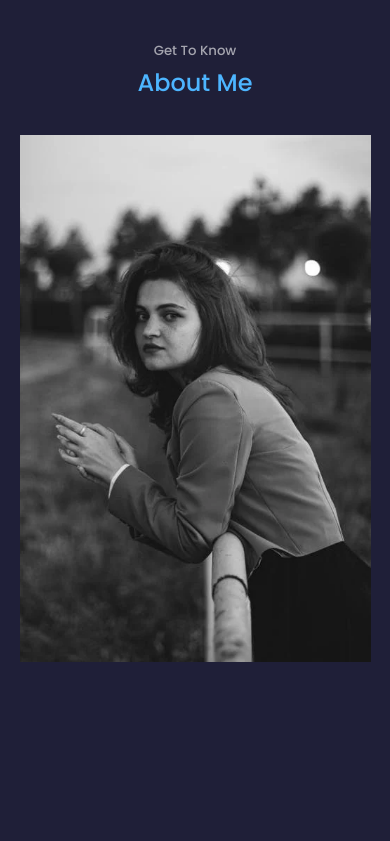
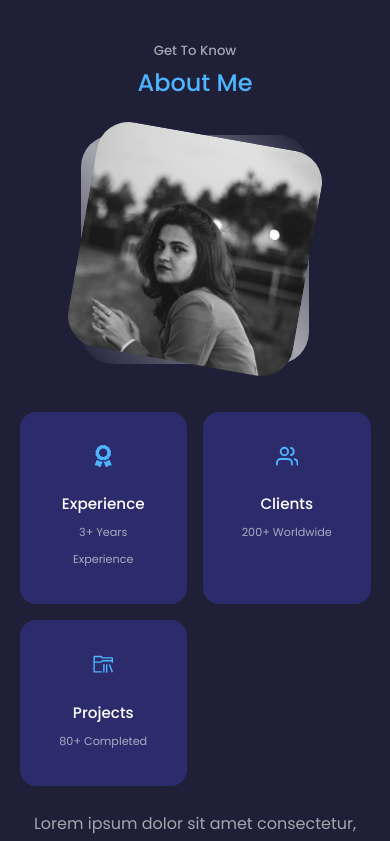
Before and after one commit to Nozgood/react-portfolio, a React (Create React App) app: page / in a window 390 px wide. Shown: the part 900-1741 px from the top of the page. Built offline with nearby package versions, Linux system fonts and the light colour scheme.

Commit message:
about card

```diff
--- a/src/components/about/About.jsx
+++ b/src/components/about/About.jsx
@@ -1,5 +1,9 @@
 import React from 'react'
 import Me from '../../assets/pas-moi-test.webp';
+import { FaAward } from 'react-icons/fa';
+import { FiUsers } from 'react-icons/fi';
+import { VscFolderLibrary } from 'react-icons/vsc';
+
 const About = () => {
   return (
     <section id='about'>
@@ -9,13 +13,34 @@ const About = () => {
       <div className="container about__container">
         <div className="about__me">
         <div className="about__me-img">
-          <img src={Me} alt="Moi qui sourit" />
+          <img src={Me} alt="About Image" />
         </div>
 
         </div>
 
         <div className="about__content">
+          <div className="about__cards">
+            <article className='about__card'>
+            <FaAward className='about__icon'/>
+              <h5>Experience</h5>
+              <small>3+ Years Experience</small>
+            </article>
+            <article className='about__card'>
+            <FiUsers className='about__icon'/>
+              <h5>Clients</h5>
+              <small>200+ Worldwide</small>
+            </article>
+            <article className='about__card'>
+            <VscFolderLibrary className='about__icon'/>
+              <h5>Projects</h5>
+              <small>80+ Completed</small>
+            </article>
+          </div>
 
+          <p>
+            Lorem ipsum dolor sit amet consectetur, adipisicing elit. Corporis itaque vitae quae, aut, odio cum obcaecati dolores velit delectus autem ducimus sapiente nemo, quos officiis! Omnis velit assumenda eius quam!
+          </p>
+          <a href="#contact" className='btn btn-primary'> Let's Talk </a>
         </div>
       </div>
     </section>
--- a/src/index.css
+++ b/src/index.css
@@ -1,4 +1,91 @@
 @import url("https://fonts.googleapis.com/css2?family=Poppins:wght@300;400;500&display=swap");
+.about__container {
+  display: grid;
+  grid-template-columns: 35% 50%;
+  gap: 15%;
+}
+.about__me {
+  width: 100%;
+  aspect-ratio: 1/1;
+  border-radius: 2rem;
+  background: linear-gradient(45deg, transparent, rgba(255, 255, 255, 0.6), transparent);
+  display: grid;
+  place-items: center;
+}
+.about__me-img {
+  border-radius: 2rem;
+  overflow: hidden;
+  transform: rotate(10deg);
+  height: 100%;
+  transition: all 400ms ease;
+}
+.about__me-img:hover {
+  transform: rotate(0);
+}
+.about__cards {
+  display: grid;
+  grid-template-columns: repeat(3, 1fr);
+  gap: 1.5rem;
+}
+.about__card {
+  background: #2c2c6c;
+  border: 1px solid transparent;
+  border-radius: 1rem;
+  padding: 2rem;
+  text-align: center;
+  transition: all 400ms ease;
+}
+.about__card h5 {
+  font-size: 0.95rem;
+}
+.about__card small {
+  font-size: 0.7rem;
+  color: rgba(255, 255, 255, 0.6);
+}
+.about__card:hover {
+  background: transparent;
+  border-color: rgba(77, 181, 255, 0.4);
+  cursor: default;
+}
+.about__icon {
+  color: #4db5ff;
+  font-size: 1.4rem;
+  margin-bottom: 1rem;
+}
+.about__content p {
+  margin: 2rem 0 2.6rem;
+  color: rgba(255, 255, 255, 0.6);
+}
+
+@media screen and (max-width: 1024px) {
+  .about__container {
+    grid-template-columns: 1fr;
+    gap: 0;
+  }
+  .about__me {
+    width: 50%;
+    margin: 2rem auto 4rem;
+  }
+  .about__content p {
+    margin: 1rem 0 1.5rem;
+  }
+}
+@media screen and (max-width: 600px) {
+  .about__me {
+    width: 65%;
+    margin: 0 auto 3rem;
+  }
+  .about__cards {
+    grid-template-columns: 1fr 1fr;
+    gap: 1rem;
+  }
+  .about__content {
+    text-align: center;
+  }
+  .about__content p {
+    margin: 1.5rem 0;
+  }
+}
 header {
   height: 100vh;
   padding-top: 7rem;
--- a/src/sass/pages/_about.scss
+++ b/src/sass/pages/_about.scss
@@ -0,0 +1,121 @@
+@import '../utils/variables';
+
+.about {
+    &__container {
+        display: grid;
+        grid-template-columns: 35% 50%;
+        gap: 15%;
+    }
+
+    &__me {
+        width: 100%;
+        aspect-ratio: 1/1;
+        border-radius: 2rem;
+        background: linear-gradient(45deg, transparent, $color-light, transparent);
+        display: grid;
+        place-items: center;
+
+        &-img {
+            border-radius: 2rem;
+            overflow: hidden;
+            transform: rotate(10deg);
+            height: 100%;
+            transition: $transition;
+
+            &:hover {
+                transform: rotate(0);
+            }
+        }
+    }
+
+    &__cards {
+        display: grid;
+        grid-template-columns: repeat(3, 1fr);
+        gap: 1.5rem;
+    }
+
+    &__card {
+        background: $color-bg-variant;
+        border: 1px solid transparent;
+        border-radius: 1rem;
+        padding: 2rem;
+        text-align: center;
+        transition: $transition;
+
+        h5 {
+            font-size: 0.95rem;
+        }
+
+        small {
+            font-size: 0.7rem;
+            color: $color-light;
+        }
+        &:hover {
+            background: transparent;
+            border-color: $color-primary-variant;
+            cursor: default;
+        }
+    }
+
+    &__icon {
+        color: $color-primary;
+        font-size: 1.4rem;
+        margin-bottom: 1rem;
+    }
+
+    &__content {
+
+        p {
+            margin: 2rem 0 2.6rem;
+            color: $color-light;
+        }
+    }
+}
+
+// medium Devices (tablets)
+@media screen and (max-width: 1024px) {
+
+    .about {
+
+        &__container {
+            grid-template-columns: 1fr;
+            gap: 0;
+        }
+
+        &__me {
+            width: 50%;
+            margin: 2rem auto 4rem;
+        }
+
+        &__content {
+
+            p {
+                margin: 1rem 0 1.5rem;
+            }
+        }
+    }
+}
+
+// small devices (phones)
+@media screen and (max-width: 600px) {
+    .about {
+
+        &__me {
+            width: 65%;
+            margin: 0 auto 3rem;
+        }
+
+        &__cards {
+            grid-template-columns: 1fr 1fr;
+            gap: 1rem;
+        }
+
+        &__content {
+            text-align: center;
+
+            p {
+                margin: 1.5rem 0;
+            }
+        }
+    }
+}
```
Also changed, not shown: 1 other file (tests, documents, lock files or other folders).
